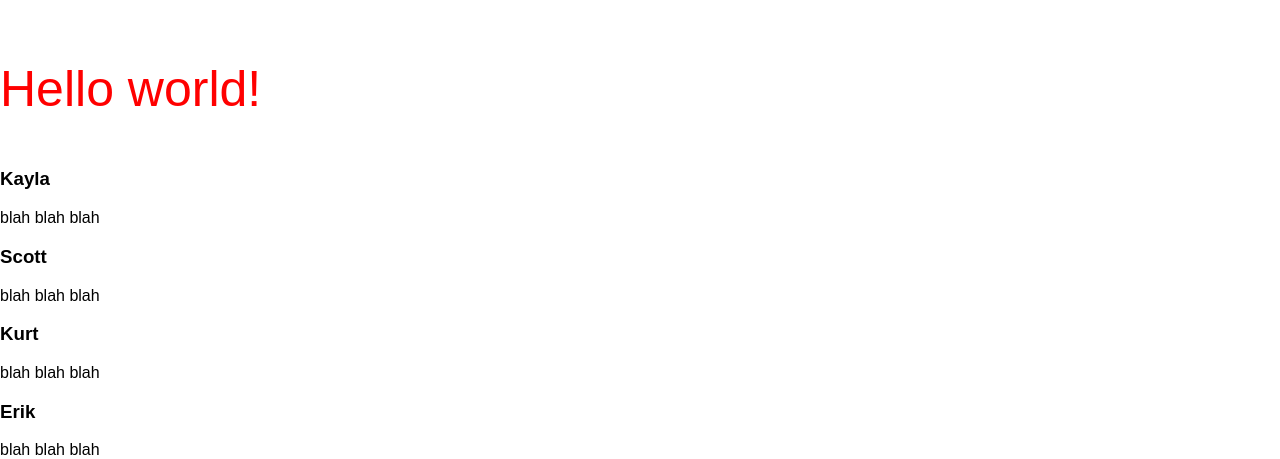
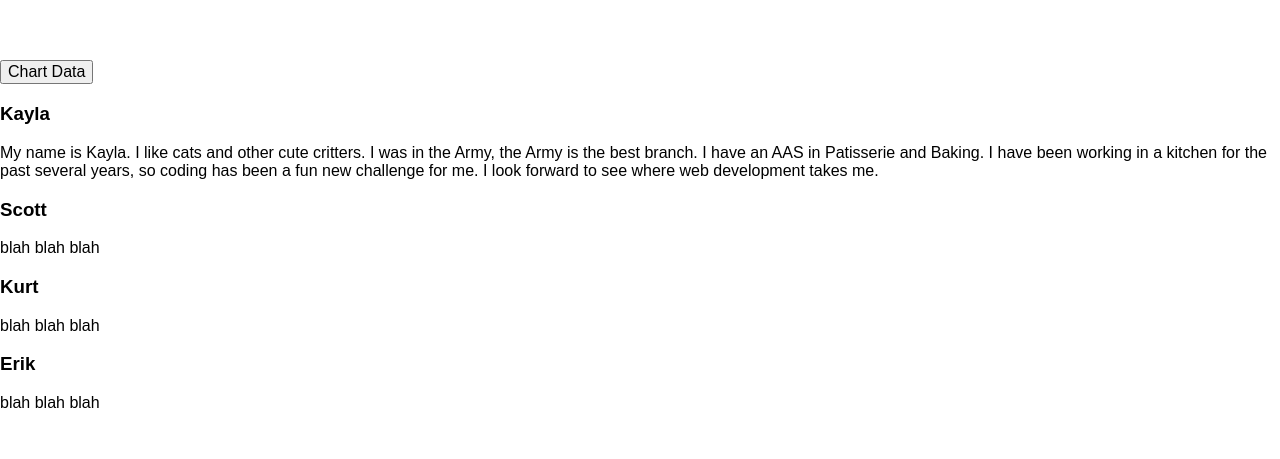
Before and after one commit to ScottBrenden/meteor-mapper, a website: page public/index.html in a window 1280 px wide. Shown: the part 1666-2125 px from the top of the page. After the commit the page ends 2078 px from the top, so only its background shows below. Drawn offline with nearby package versions, Linux system fonts and the light colour scheme; some packages are replaced by stand-ins of ours; no server answers.

Commit message:
charts button

```diff
--- a/public/index.html
+++ b/public/index.html
@@ -27,7 +27,7 @@
     <script src="https://maps.googleapis.com/maps/api/js?key=AIzaSyC_E4yGMoGvpoLZw9fR1PKh6jeV1slJXWY&callback=initMap"
     async defer></script>
     <script src="/scripts/models/map.js"></script>
-    <p>Hello world!</p>
+    <button id= "chart">Chart Data</button>
 
 
 
--- a/public/scripts/views/aboutUsData.js
+++ b/public/scripts/views/aboutUsData.js
@@ -3,7 +3,7 @@
 let aboutUsData = [
   {
     name:'Kayla',
-    about:'blah blah blah',
+    about:'My name is Kayla. I like cats and other cute critters. I was in the Army, the Army is the best branch. I have an AAS in Patisserie and Baking. I have been working in a kitchen for the past several years, so coding has been a fun new challenge for me. I look forward to see where web development takes me.',
     img: ''
   },
   {
```
Also changed, not shown: 1 other file.
